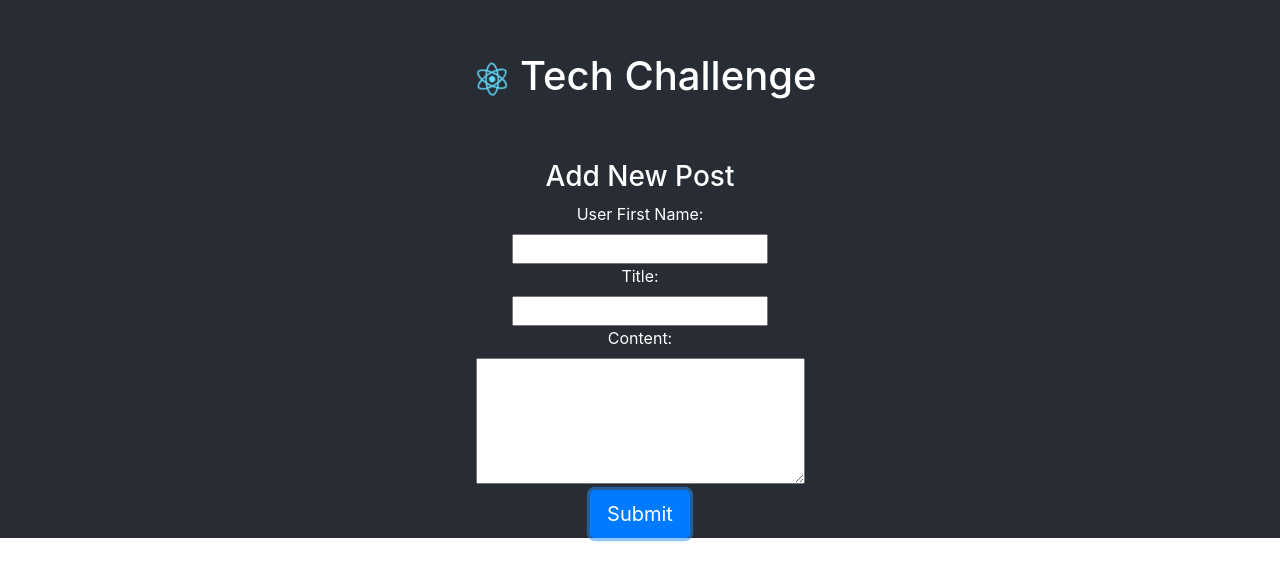
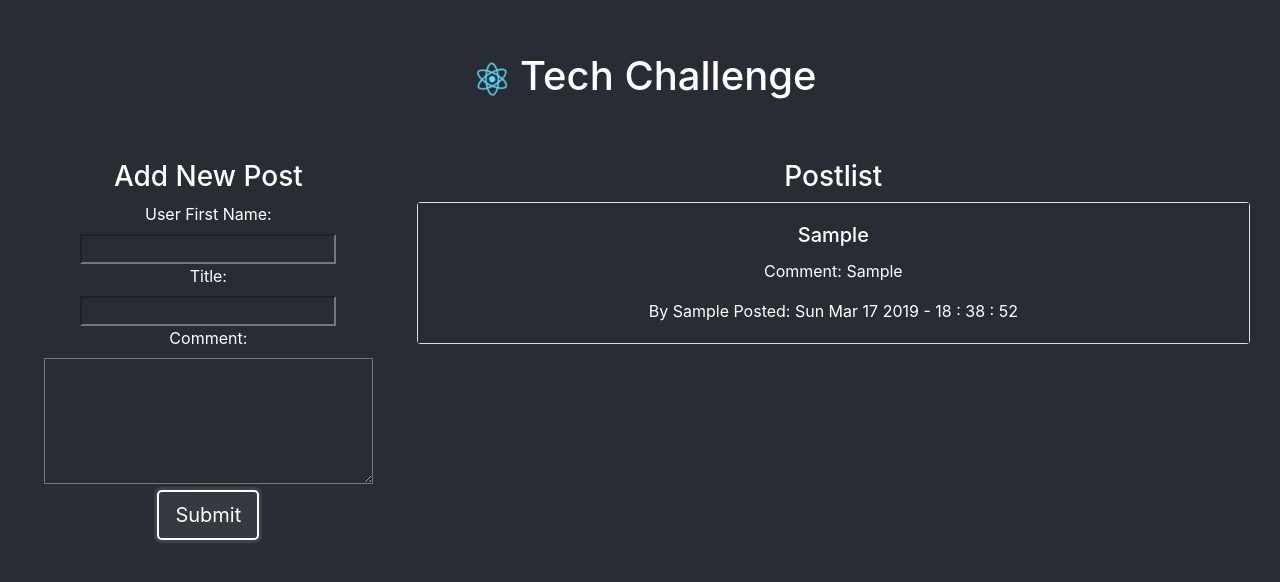
Before and after one commit to hwisoo/tech_challenge, a React (Create React App) app: page / in a window 1280 px wide. Both pictures are taken after typing "Sample", "Sample", "Sample" into the empty fields and a click on the button "Submit". Shown: the top 582 px of the page. Built offline with nearby package versions, Linux system fonts and the light colour scheme.

Commit message:
add posts to state, output post array

```diff
--- a/package.json
+++ b/package.json
@@ -7,7 +7,8 @@
     "react": "^16.8.4",
     "react-bootstrap": "^1.0.0-beta.5",
     "react-dom": "^16.8.4",
-    "react-scripts": "2.1.8"
+    "react-scripts": "2.1.8",
+    "uuid": "^3.3.2"
   },
   "scripts": {
     "start": "react-scripts start",
--- a/src/App.css
+++ b/src/App.css
@@ -1,3 +1,8 @@
+* {
+  background-color: #282c34;
+  color: white;
+}
+
 .App {
   text-align: center;
   background-color: #282c34;
@@ -33,3 +38,21 @@
     transform: rotate(360deg);
   }
 }
+
+.main-content {
+  display: grid;
+  grid-template-columns: 1fr 2fr;
+  margin-right: 30px;
+}
+
+.card {
+  margin-bottom: 20px;
+}
+
+.btn-dark {
+  border: 2px solid #fff;
+}
+
+.btn-dark:hover {
+  border: 3px solid #fff;
+}
--- a/src/App.js
+++ b/src/App.js
@@ -4,16 +4,30 @@ import "bootstrap/dist/css/bootstrap.css";
 import "./App.css";
 import Header from "./components/Header";
 import PostForm from "./components/PostForm";
+import Postlist from "./components/Postlist";
 
 class App extends Component {
+  constructor(props) {
+    super(props);
+    this.state = {
+      selected: "",
+      posts: []
+    };
+  }
   addPost = post => {
-    console.table(post);
+    this.setState({
+      posts: [...this.state.posts, post]
+    });
+    console.log(this.state.posts);
   };
   render() {
     return (
       <div className="App">
         <Header />
-        <PostForm addPost={this.addPost} />
+        <div className="main-content">
+          <PostForm addPost={this.addPost} />
+          <Postlist posts={this.state.posts} />
+        </div>
       </div>
     );
   }
--- a/src/components/Post.js
+++ b/src/components/Post.js
@@ -1,9 +1,20 @@
 import React from "react";
 
-import React, { Component } from "react";
+import { Component } from "react";
 
 export default class Post extends Component {
   render() {
-    return <div />;
+    return (
+      <div>
+        <div className="card">
+          <div className="card-body">
+            <h5 className="card-title">{this.props.post.title}</h5>
+            <p className="card-text">Comment: {this.props.post.comment}</p>
+            <span>By {this.props.post.name}</span>{" "}
+            <span>{this.props.post.time}</span>
+          </div>
+        </div>
+      </div>
+    );
   }
 }
--- a/src/components/PostForm.js
+++ b/src/components/PostForm.js
@@ -1,24 +1,25 @@
 import React, { Component } from "react";
+import uuid from "uuid";
 
 export default class PostForm extends Component {
   nameRef = React.createRef();
   titleRef = React.createRef();
-  contentRef = React.createRef();
+  commentRef = React.createRef();
 
   createPost = event => {
     event.preventDefault();
     const post = {
-      id: "",
+      id: uuid.v4(),
       name: this.nameRef.current.value,
       title: this.titleRef.current.value,
-      content: this.contentRef.current.value,
+      comment: this.commentRef.current.value,
       likes: 0,
       time: `Posted: ${new Date().toDateString()} - ${new Date().getHours()} : ${new Date().getMinutes()} : ${new Date().getSeconds()}`
     };
     this.props.addPost(post);
     this.nameRef.current.value = "";
     this.titleRef.current.value = "";
-    this.contentRef.current.value = "";
+    this.commentRef.current.value = "";
   };
   render() {
     return (
@@ -26,23 +27,24 @@ export default class PostForm extends Component {
         <h3>Add New Post</h3>
         <label htmlFor="name">User First Name:</label>
         <br />
-        <input ref={this.nameRef} type="text" />
+        <input ref={this.nameRef} type="text" required />
         <br />
         <label htmlFor="title">Title:</label>
         <br />
         <input ref={this.titleRef} type="text" />
         <br />
-        <label htmlFor="content">Content: </label>
+        <label htmlFor="comment">Comment: </label>
         <br />
         <textarea
-          ref={this.contentRef}
-          name="content"
-          id="content"
+          ref={this.commentRef}
+          name="comment"
+          id="comment"
           cols="30"
           rows="5"
+          required
         />{" "}
         <br />
-        <button className="btn btn-lg btn-primary" type="submit">
+        <button className="btn btn-lg btn-dark" type="submit">
           Submit
         </button>
       </form>
--- a/src/components/Postlist.js
+++ b/src/components/Postlist.js
@@ -1,9 +1,20 @@
 import React from "react";
-
-import React, { Component } from "react";
-
+import { Component } from "react";
+import Post from "./Post";
 export default class Postlist extends Component {
   render() {
-    return <div />;
+    return (
+      <div>
+        <h3>Postlist</h3>
+        {this.props.posts.map(post => (
+          <Post
+            post={post}
+            key={post.id}
+            addLikes={this.props.addLikes}
+            data={this.props.posts}
+          />
+        ))}
+      </div>
+    );
   }
 }
```
